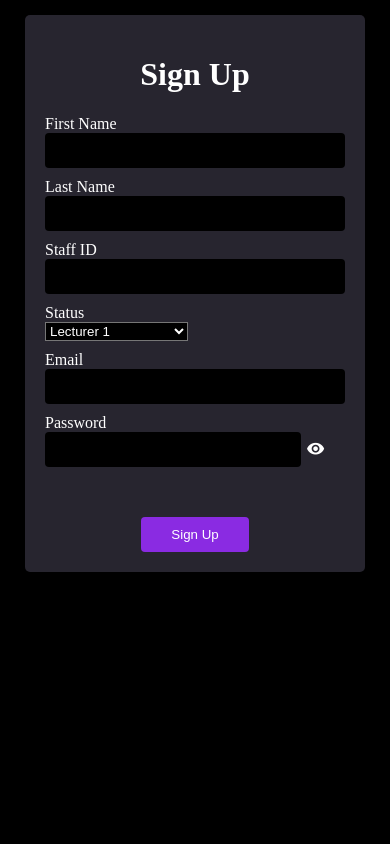
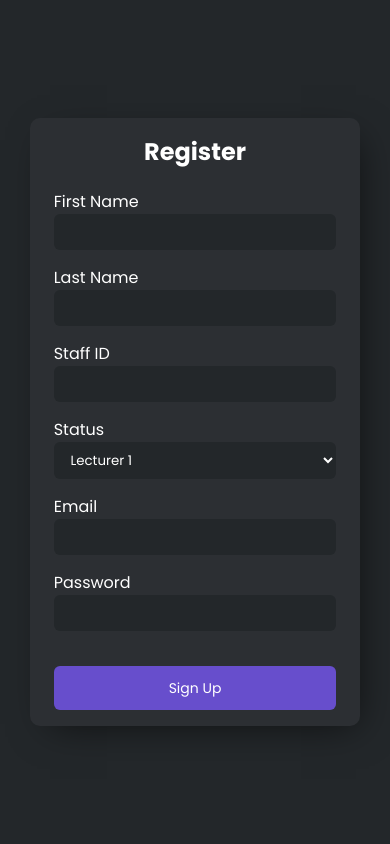
Before and after one commit to assessment-scheduler/assessment-scheduler, a Flask app: template App/templates/signup.html in a window 390 px wide. Run offline with Flask 3, Linux system fonts and the light colour scheme; the template is opened without the code that fills it, so the values that code supplies are empty; parts of the project's set-up code (start-up, migrations or seed data) failed here and were passed over.

Commit message:
- added responsive styles to sign up page - reorganized some files into folders

```diff
--- /dev/null
+++ b/App/static/css/main.css
@@ -0,0 +1,19 @@
+:root{
+    --primary-color:#23272A;
+    --secondary-color:#2C2F33;
+    --tertiary-color:#674ECC;
+}
+
+*{
+    padding: 0;
+    margin: 0;
+    box-sizing: border-box;
+    font-family: "Poppins", sans-serif;
+}
+
+html{
+    background-color: var(--primary-color);
+    color: white;
+    overflow-x: hidden;
+
+}
--- /dev/null
+++ b/App/static/css/signup.css
@@ -0,0 +1,162 @@
+/* form{
+    width: 300px;
+    margin: 4% auto;
+    background-color: var(--secondary-color);
+    padding: 20px;
+    text-align: center;
+    border-radius: 5px;
+    box-shadow: 0 1px 3px rgba(0, 0, 0, 0.1);
+    position: relative;
+    font-size: 12pt;
+}
+
+div{
+    margin-right: 20px;
+    margin-bottom: 10px;
+    text-align: left;
+}
+
+input{
+    background-color: var(--primary-color);
+    color: white;
+    width: 100%;
+    padding: 10px;
+    border: none;
+    border-radius: 4px;
+    cursor: pointer;
+}
+
+
+button{
+    background-color: var(--tertiary-color);
+    margin-top: 30px;
+    padding: 10px;
+    padding-left: 10%;
+    padding-right: 10%;
+    text-align: center;
+    color: white;
+    border:none;
+    border-radius: 4px;
+}
+
+button:hover{
+    opacity: 0.8;
+}
+
+#passwordContainer {
+    display: inline-flex;
+    align-items: center;
+    width: 100%;
+}
+
+#password{
+    width: 100%;
+}
+
+#togglePassword {
+    cursor: pointer;
+    color: white;
+    margin-left: 5px;
+    font-size: 14pt;
+}
+
+#dropdown{
+    background-color: var(--primary-color);
+    color: white;
+} */
+
+body{
+    display: flex;
+    justify-content: center;
+    min-height: 100vh;
+    align-items: center;
+}
+
+
+form{
+    background: var(--secondary-color);
+    min-width: 300px;
+    margin: 0 auto;
+    border-radius: 10px;
+    padding: 1rem 1.5rem;
+
+    box-shadow: 8px 10px 37px -12px rgba(0,0,0,0.62);
+    -webkit-box-shadow: 8px 10px 37px -12px rgba(0,0,0,0.62);
+    -moz-box-shadow: 8px 10px 37px -12px rgba(0,0,0,0.62);
+}
+
+form h1{
+    text-align: center;
+    font-size: 24px;
+    margin-bottom: 20px;
+}
+
+form input{
+    width: 100%;
+}
+
+.field_containers input{
+    background: var(--primary-color);
+    border: none;
+    padding: 0.5rem 0.8rem;
+    color: white;
+    border-radius: 6px;
+    margin-bottom: 15px;
+}
+
+.input-label{
+    font-size: 16px;
+}
+
+#dropdown{
+    background-color: var(--primary-color);
+    color: white;
+    border-radius: 6px;
+    padding: 0.5rem 0.8rem;
+    border: none;
+    width: 100%;
+    margin-bottom: 15px;
+}
+
+#register_btn{
+    background: var(--tertiary-color);
+    color: white;
+    border: none;
+    padding: 0.7rem 1.5rem;
+    border-radius: 6px;
+    margin-top: 20px;
+    font-size: 14px;
+    width: 100%;
+    cursor: pointer;
+    transition: background 0.15s ease-in;
+}
+
+#register_btn:hover{
+    background: #5d45bd;
+}
+
+
+@media screen and (min-width: 480px){
+    form h1{
+        font-size: 26px;
+    }
+}
+@media screen and (min-width: 900px){
+    form{
+        min-width: 400px;
+
+    }
+
+    #register_btn{
+        font-size: 16px;
+    }
+}
+
+@media screen and (min-width: 1024px){
+    form h1{
+        font-size: 28px;
+    }
+    .input-label{
+        font-size: 18px;
+    }
+}
--- a/App/templates/signup.css
+++ /dev/null
@@ -1,76 +0,0 @@
-:root{
-    --primary-color:black;
-    --secondary-color:#27252F;
-    --tertiary-color:#8A2BE2;
-}
-head,body{
-    background-color:var(--primary-color);
-    color: white;
-}
-
-form{
-    width: 300px;
-    margin: 4% auto;
-    background-color: var(--secondary-color);
-    padding: 20px;
-    text-align: center;
-    border-radius: 5px;
-    box-shadow: 0 1px 3px rgba(0, 0, 0, 0.1);
-    position: relative;
-    font-size: 12pt;
-}
-
-div{
-    margin-right: 20px;
-    margin-bottom: 10px;
-    text-align: left;
-}
-
-input{
-    background-color: var(--primary-color);
-    color: white;
-    width: 100%;
-    padding: 10px;
-    border: none;
-    border-radius: 4px;
-    cursor: pointer;
-}
-
-
-button{
-    background-color: var(--tertiary-color);
-    margin-top: 30px;
-    padding: 10px;
-    padding-left: 10%;
-    padding-right: 10%;
-    text-align: center;
-    color: white;
-    border:none;
-    border-radius: 4px;
-}
-
-button:hover{
-    opacity: 0.8;
-}
-
-#passwordContainer {
-    display: inline-flex;
-    align-items: center;
-    width: 100%;
-}
-
-#password{
-    width: 100%;
-}
-
-#togglePassword {
-    cursor: pointer;
-    color: white;
-    margin-left: 5px;
-    font-size: 14pt;
-}
-
-#dropdown{
-    background-color: var(--primary-color);
-    color: white;
-}
--- a/App/templates/signup.html
+++ b/App/templates/signup.html
@@ -3,9 +3,18 @@
 <head>
     <meta charset="UTF-8">
     <meta name="viewport" content="width=device-width, initial-scale=1.0">
-    <link rel="stylesheet" href="signup.css">
+
+    <title>Assessment Scheduler | Register</title>
+    <!-- global css file -->
+    <link rel="stylesheet" href="../static/css/main.css">
+    <link rel="stylesheet" href="../static/css/signup.css">
+
     <link href="https://fonts.googleapis.com/icon?family=Material+Icons" rel="stylesheet">
-    <title>Assessment Scheduler</title>
+
+    <link rel="preconnect" href="https://fonts.googleapis.com">
+    <link rel="preconnect" href="https://fonts.gstatic.com" crossorigin>
+    <link href="https://fonts.googleapis.com/css2?family=Poppins:ital,wght@0,100;0,200;0,300;0,400;0,500;0,600;0,700;0,800;0,900;1,100;1,200;1,300;1,400;1,500;1,600;1,700;1,800;1,900&display=swap" rel="stylesheet">
+
 </head>
 <body>
     <!-- {% if message %}
@@ -13,19 +22,20 @@
     {% endif %} -->
 
     <form id="registrationForm" action="/register" method="POST">
-        <h1>Sign Up</h1>
-        <div>
+        <h1>Register</h1>
+        <div class="field_containers">
             <label for="firstName" class="input-label">First Name</label><br>
             <input type="text" id="firstName">
         </div>
-        <div>
+        <div class="field_containers">
             <label for="lastName" class="input-label">Last Name</label><br>
             <input type="text" id="lastName">
         </div>
-        <div>
+        <div class="field_containers">
             <label for="staffID" class="input-label">Staff ID</label><br>
             <input type="text" id="staffID">
         </div>
+
         <div>
             <label for="dropdown">Status</label><br>
             <select id="dropdown" name="status">
@@ -44,22 +54,22 @@
                 <option value="Head of Department">Head of Department</option>
             </select>
         </div>
-        <div>
+        <div class="field_containers">
             <label for="email" class="input-label">Email</label><br>
             <input type="text" id="email">
         </div>
-        <div>
+        <div class="field_containers">
             <label for="password" class="input-label">Password</label><br>
             <div id="passwordContainer">
                 <input type="password" id="password">
                 <!-- <label id="togglePassword"></label> -->
-                <i id="togglePassword" class="material-icons">visibility</i>
+                <!-- <i id="togglePassword" class="material-icons">visibility</i> -->
             </div>
-
         </div>
 
         <button id="register_btn">Sign Up</button>
     </form>
+
 
     <script>
         const button = document.getElementById('register_btn');
```
Also changed, not shown: App/static/css/login.css (renamed from App/templates/login.css, +1 -21 lines), App/templates/login.html (+7 -1 lines), App/static/images/uwi.jpg (renamed from App/templates/uwi.jpg).
